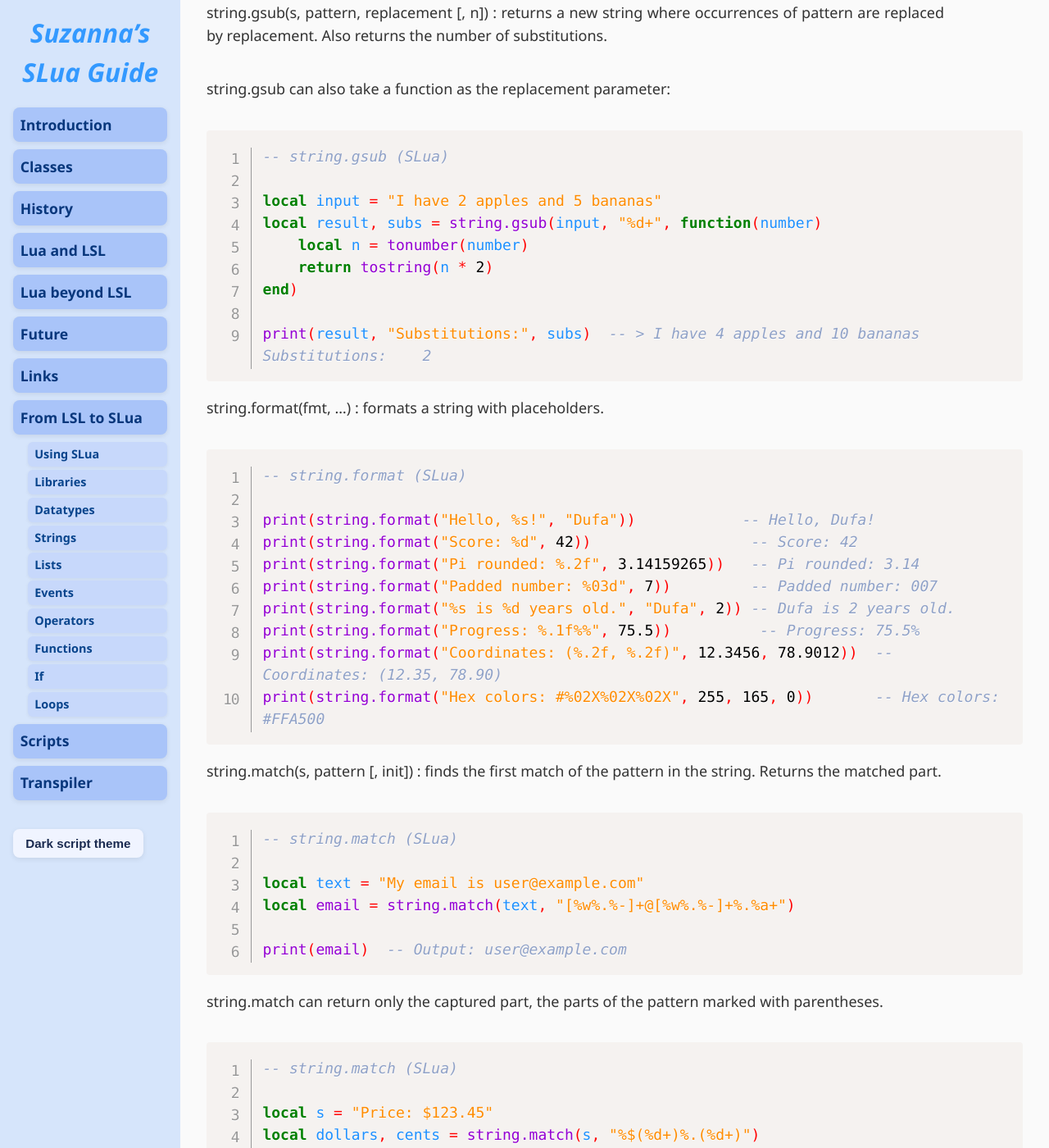
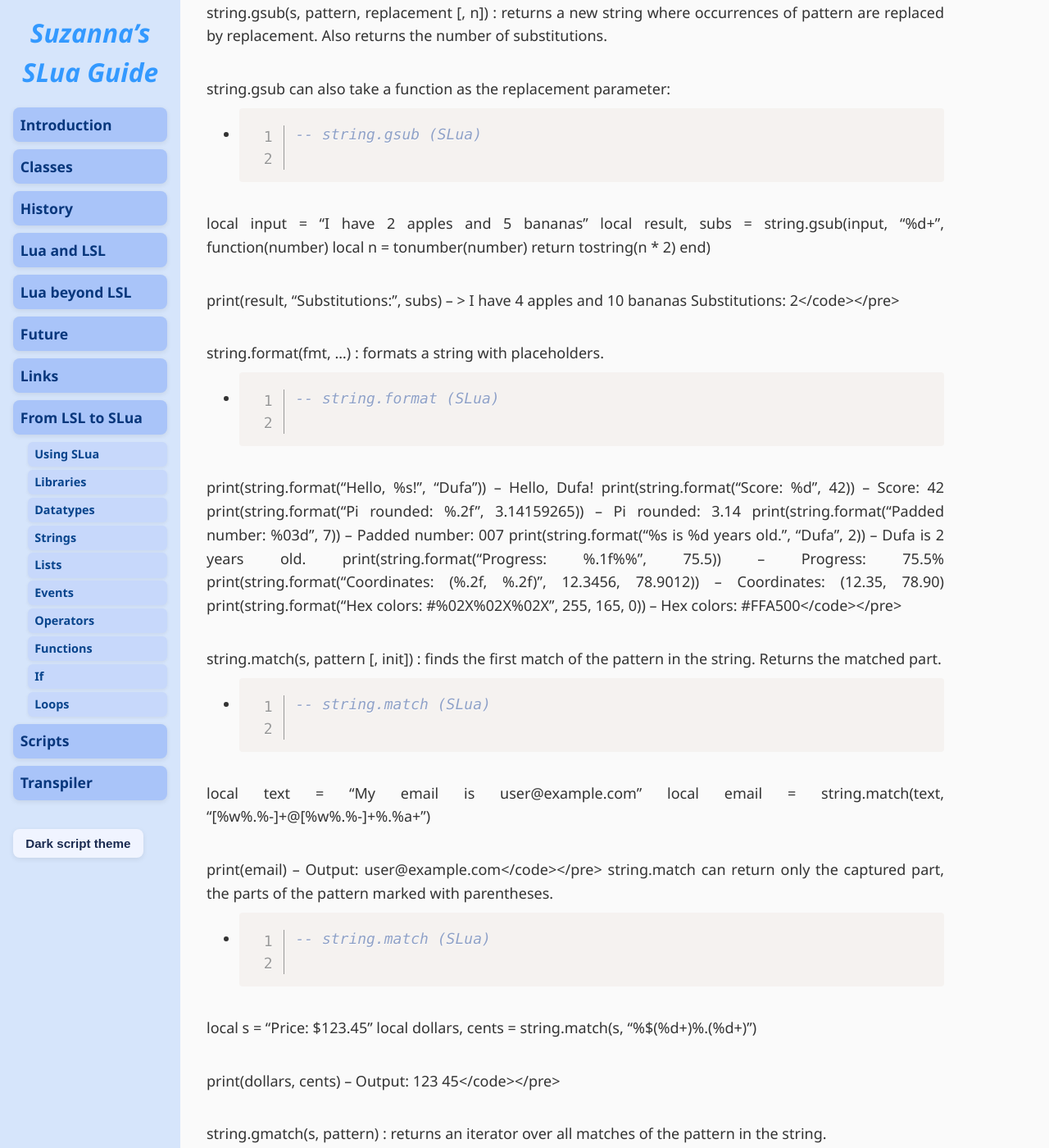
Before and after one commit to Suzanna-Linn/slua, a Jekyll site: the page built from docs/moving-strings.md, in a window 1280 px wide and 1400 px high, scrolled down 2642 px. Shown: the whole window at 82% size. Built offline with Jekyll 4.4.1, drawn with Linux system fonts in a browser that asks for light colours; nearby versions of some CDN libraries; our own code applies the rules of GitHub Pages for plain Markdown files; comment, search, counter and statistics services are not loaded; some of the changed text lies outside the part shown.

Commit message:
Update moving-strings.md

```diff
--- a/docs/moving-strings.md
+++ b/docs/moving-strings.md
@@ -68,7 +68,7 @@ string.gsub(s, pattern, replacement [, n]) : returns a new string where occurren
 Also returns the number of substitutions.
 
 string.gsub can also take a function as the replacement parameter:
-<pre class="language-slua line-numbers"><code class="language-slua">-- string.gsub (SLua)
+- <pre class="language-slua line-numbers"><code class="language-slua">-- string.gsub (SLua)
 
 local input = "I have 2 apples and 5 bananas"
 local result, subs = string.gsub(input, "%d+", function(number)
@@ -79,7 +79,7 @@ end)
 print(result, "Substitutions:", subs)  -- > I have 4 apples and 10 bananas    Substitutions:    2</code></pre>
 
 string.format(fmt, ...) : formats a string with placeholders.
-<pre class="language-slua line-numbers"><code class="language-slua">-- string.format (SLua)
+- <pre class="language-slua line-numbers"><code class="language-slua">-- string.format (SLua)
 
 print(string.format("Hello, %s!", "Dufa"))            -- Hello, Dufa!
 print(string.format("Score: %d", 42))                  -- Score: 42
@@ -91,14 +91,14 @@ print(string.format("Coordinates: (%.2f, %.2f)", 12.3456, 78.9012))  -- Coordina
 print(string.format("Hex colors: #%02X%02X%02X", 255, 165, 0))       -- Hex colors: #FFA500</code></pre>
 
 string.match(s, pattern [, init]) : finds the first match of the pattern in the string. Returns the matched part.
-<pre class="language-slua line-numbers"><code class="language-slua">-- string.match (SLua)
+- <pre class="language-slua line-numbers"><code class="language-slua">-- string.match (SLua)
 
 local text = "My email is user@example.com"
 local email = string.match(text, "[%w%.%-]+@[%w%.%-]+%.%a+")
 
 print(email)  -- Output: user@example.com</code></pre>
 string.match can return only the captured part, the parts of the pattern marked with parentheses.
-<pre class="language-slua line-numbers"><code class="language-slua">-- string.match (SLua)
+- <pre class="language-slua line-numbers"><code class="language-slua">-- string.match (SLua)
 
 local s = "Price: $123.45"
 local dollars, cents = string.match(s, "%$(%d+)%.(%d+)")
@@ -106,7 +106,7 @@ local dollars, cents = string.match(s, "%$(%d+)%.(%d+)")
 print(dollars, cents)  -- Output: 123  45</code></pre>
 
 string.gmatch(s, pattern) : returns an iterator over all matches of the pattern in the string.
-<pre class="language-slua line-numbers"><code class="language-slua">-- string.gmatch (SLua)
+- <pre class="language-slua line-numbers"><code class="language-slua">-- string.gmatch (SLua)
 
 for word in string.gmatch("one two three", "%w+") do
 	print(word)
```
Also changed, not shown: other parts of docs/moving-strings.md (+1 -1 lines).
